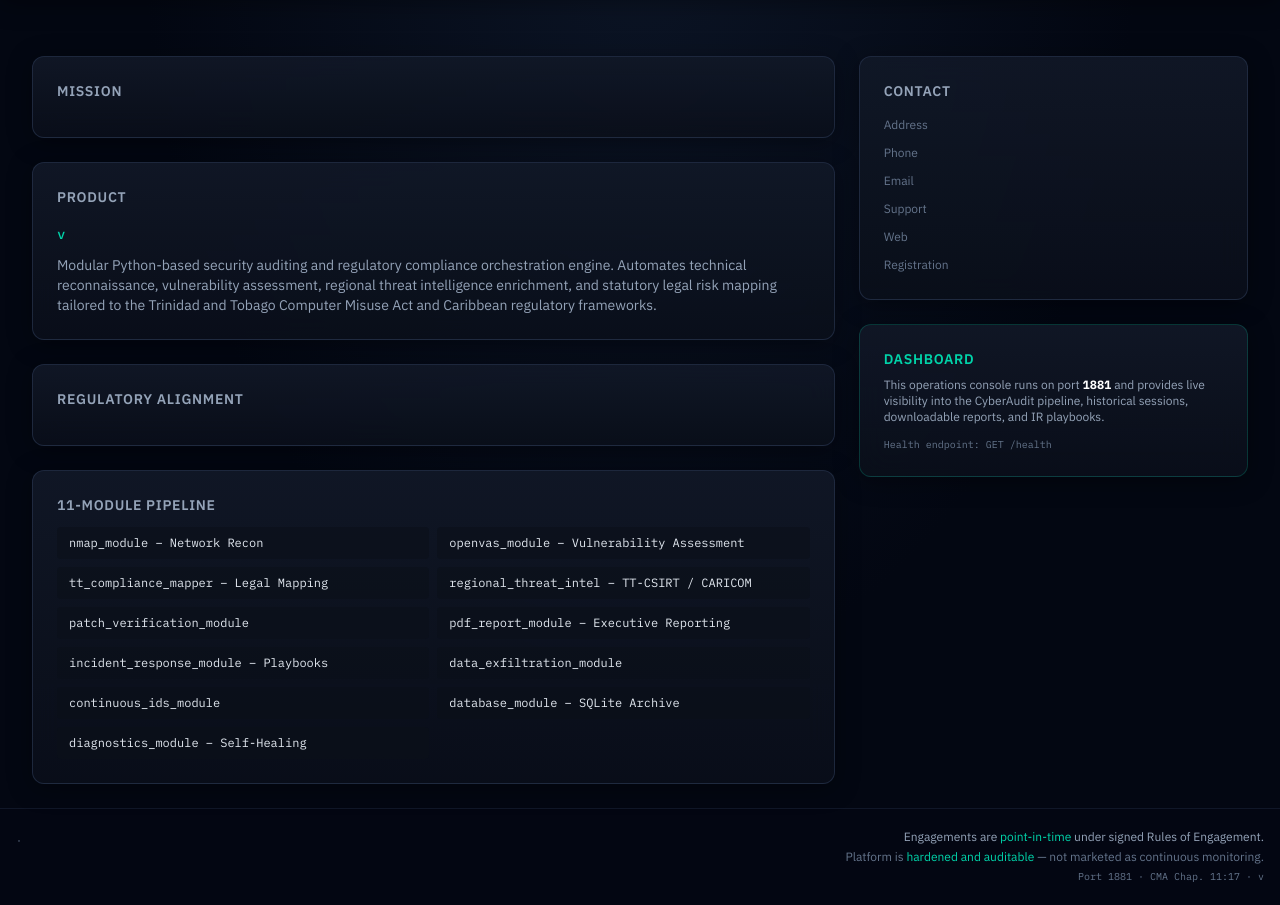
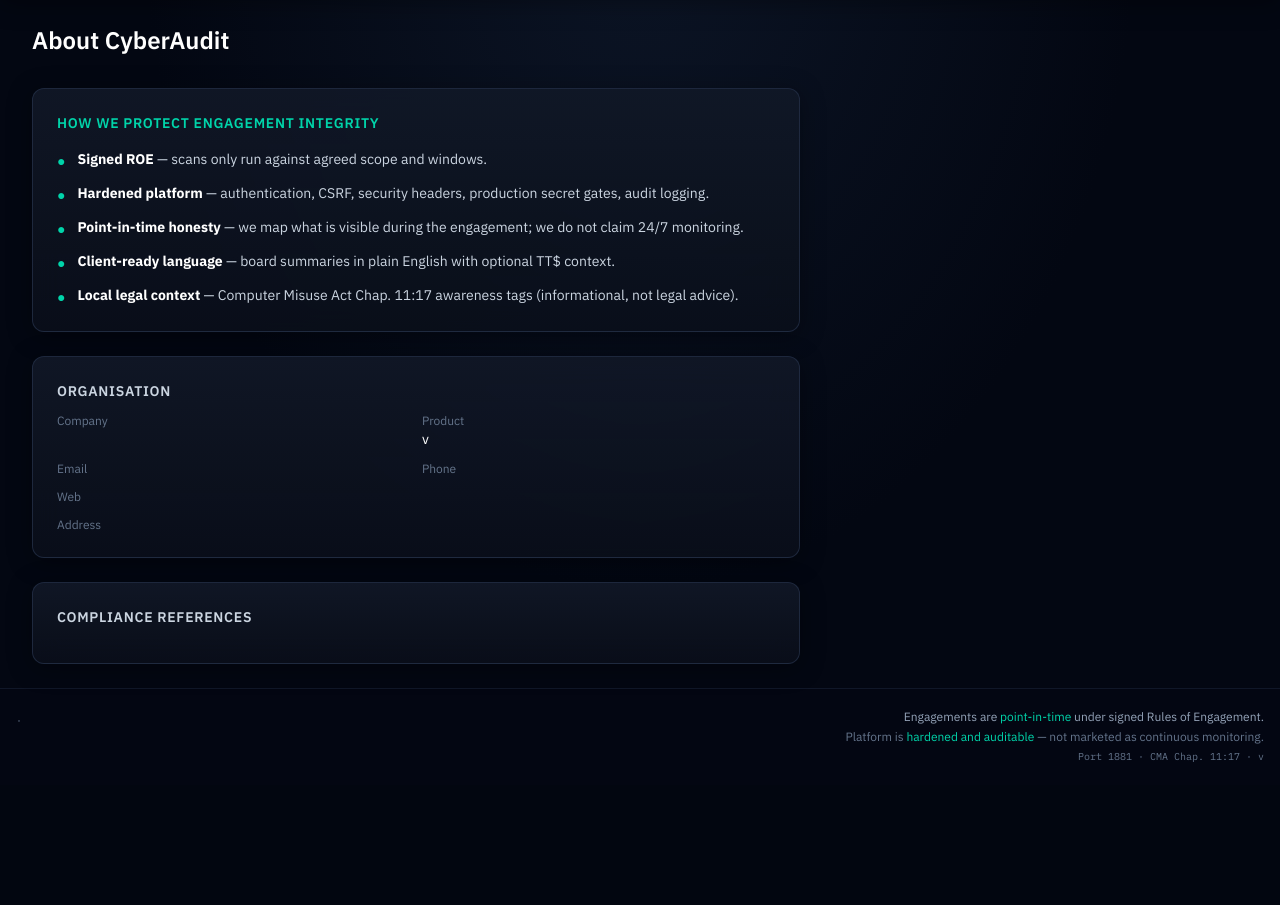
Before and after one commit to trintechdigitaldefense/cyberaudit-dashboard, a Python web app: template templates/about.html in a window 1280 px wide. Shown: the part 94-999 px from the top of the page. After the commit the page ends 856 px from the top, so only its background shows below. Run offline with Jinja, Linux system fonts and the light colour scheme; the template is opened without the code that fills it, so the values that code supplies are empty; some libraries are stand-ins or nearby versions.

Commit message:
ui: polished login, overview, about, client portal with trust messaging

```diff
--- a/templates/about.html
+++ b/templates/about.html
@@ -1,104 +1,37 @@
 {% extends "base.html" %}
 {% block title %}About{% endblock %}
-
 {% block content %}
-<div class="mb-8">
-  <h1 class="text-2xl font-semibold text-white">{{ company.name }}</h1>
-  <p class="text-cyber-accent mt-1">{{ company.tagline }}</p>
-</div>
-
-<div class="grid grid-cols-1 lg:grid-cols-3 gap-6">
-  <div class="lg:col-span-2 space-y-6">
-    <div class="glass rounded-xl p-6">
-      <h2 class="text-sm font-semibold uppercase tracking-wider text-slate-400 mb-3">Mission</h2>
-      <p class="text-slate-200 leading-relaxed">{{ company.mission }}</p>
-    </div>
-
-    <div class="glass rounded-xl p-6">
-      <h2 class="text-sm font-semibold uppercase tracking-wider text-slate-400 mb-3">Product</h2>
-      <p class="text-white font-medium text-lg">{{ company.product }} <span class="text-sm font-mono text-cyber-accent">v{{ company.version }}</span></p>
-      <p class="text-slate-400 mt-2 text-sm">
-        Modular Python-based security auditing and regulatory compliance orchestration engine.
-        Automates technical reconnaissance, vulnerability assessment, regional threat intelligence
-        enrichment, and statutory legal risk mapping tailored to the Trinidad and Tobago
-        Computer Misuse Act and Caribbean regulatory frameworks.
-      </p>
-    </div>
-
-    <div class="glass rounded-xl p-6">
-      <h2 class="text-sm font-semibold uppercase tracking-wider text-slate-400 mb-3">Regulatory Alignment</h2>
-      <ul class="space-y-2">
-        {% for item in company.compliance %}
-        <li class="flex items-start gap-2 text-sm text-slate-300">
-          <span class="text-cyber-accent mt-0.5">▸</span>
-          {{ item }}
-        </li>
-        {% endfor %}
-      </ul>
-    </div>
-
-    <div class="glass rounded-xl p-6">
-      <h2 class="text-sm font-semibold uppercase tracking-wider text-slate-400 mb-3">11-Module Pipeline</h2>
-      <div class="grid grid-cols-1 sm:grid-cols-2 gap-2 text-sm">
-        <div class="px-3 py-2 rounded bg-cyber-900/60 font-mono text-xs">nmap_module – Network Recon</div>
-        <div class="px-3 py-2 rounded bg-cyber-900/60 font-mono text-xs">openvas_module – Vulnerability Assessment</div>
-        <div class="px-3 py-2 rounded bg-cyber-900/60 font-mono text-xs">tt_compliance_mapper – Legal Mapping</div>
-        <div class="px-3 py-2 rounded bg-cyber-900/60 font-mono text-xs">regional_threat_intel – TT-CSIRT / CARICOM</div>
-        <div class="px-3 py-2 rounded bg-cyber-900/60 font-mono text-xs">patch_verification_module</div>
-        <div class="px-3 py-2 rounded bg-cyber-900/60 font-mono text-xs">pdf_report_module – Executive Reporting</div>
-        <div class="px-3 py-2 rounded bg-cyber-900/60 font-mono text-xs">incident_response_module – Playbooks</div>
-        <div class="px-3 py-2 rounded bg-cyber-900/60 font-mono text-xs">data_exfiltration_module</div>
-        <div class="px-3 py-2 rounded bg-cyber-900/60 font-mono text-xs">continuous_ids_module</div>
-        <div class="px-3 py-2 rounded bg-cyber-900/60 font-mono text-xs">database_module – SQLite Archive</div>
-        <div class="px-3 py-2 rounded bg-cyber-900/60 font-mono text-xs">diagnostics_module – Self-Healing</div>
-      </div>
-    </div>
+<div class="max-w-3xl">
+  <h1 class="text-2xl font-semibold text-white mb-2">About CyberAudit</h1>
+  <p class="text-sm text-slate-400 mb-8">{{ company.mission }}</p>
+  <div class="glass rounded-xl p-6 mb-6 space-y-4">
+    <h2 class="text-sm font-semibold uppercase tracking-wider text-cyber-accent">How we protect engagement integrity</h2>
+    <ul class="space-y-3 text-sm text-slate-300">
+      <li class="flex gap-3"><span class="text-cyber-accent mt-0.5">●</span><span><strong class="text-white">Signed ROE</strong> — scans only run against agreed scope and windows.</span></li>
+      <li class="flex gap-3"><span class="text-cyber-accent mt-0.5">●</span><span><strong class="text-white">Hardened platform</strong> — authentication, CSRF, security headers, production secret gates, audit logging.</span></li>
+      <li class="flex gap-3"><span class="text-cyber-accent mt-0.5">●</span><span><strong class="text-white">Point-in-time honesty</strong> — we map what is visible during the engagement; we do not claim 24/7 monitoring.</span></li>
+      <li class="flex gap-3"><span class="text-cyber-accent mt-0.5">●</span><span><strong class="text-white">Client-ready language</strong> — board summaries in plain English with optional TT$ context.</span></li>
+      <li class="flex gap-3"><span class="text-cyber-accent mt-0.5">●</span><span><strong class="text-white">Local legal context</strong> — Computer Misuse Act Chap. 11:17 awareness tags (informational, not legal advice).</span></li>
+    </ul>
   </div>
-
-  <div class="space-y-6">
-    <div class="glass rounded-xl p-6">
-      <h2 class="text-sm font-semibold uppercase tracking-wider text-slate-400 mb-4">Contact</h2>
-      <dl class="space-y-3 text-sm">
-        <div>
-          <dt class="text-slate-500 text-xs">Address</dt>
-          <dd class="text-slate-200 mt-0.5">{{ company.address }}</dd>
-        </div>
-        <div>
-          <dt class="text-slate-500 text-xs">Phone</dt>
-          <dd class="text-slate-200 mt-0.5 font-mono">
-            <a href="tel:+18683620679" class="hover:underline">{{ company.phone }}</a>
-          </dd>
-        </div>
-        <div>
-          <dt class="text-slate-500 text-xs">Email</dt>
-          <dd class="text-cyber-accent mt-0.5">
-            <a href="mailto:{{ company.email }}" class="hover:underline">{{ company.email }}</a>
-          </dd>
-        </div>
-        <div>
-          <dt class="text-slate-500 text-xs">Support</dt>
-          <dd class="text-cyber-accent mt-0.5">
-            <a href="mailto:{{ company.support }}" class="hover:underline">{{ company.support }}</a>
-          </dd>
-        </div>
-        <div>
-          <dt class="text-slate-500 text-xs">Web</dt>
-          <dd class="text-slate-200 mt-0.5">
-            <a href="{{ company.website }}" target="_blank" rel="noopener" class="text-cyber-accent hover:underline">{{ company.website }}</a>
-          </dd>
-        </div>
-        <div>
-          <dt class="text-slate-500 text-xs">Registration</dt>
-          <dd class="text-slate-200 mt-0.5 font-mono">{{ company.reg_number }}</dd>
-        </div>
-      </dl>
-    </div>
-
-    <div class="glass rounded-xl p-6 border border-cyber-accent/20">
-      <h2 class="text-sm font-semibold uppercase tracking-wider text-cyber-accent mb-2">Dashboard</h2>
-      <p class="text-xs text-slate-400 mb-3">This operations console runs on port <strong class="text-white">1881</strong> and provides live visibility into the CyberAudit pipeline, historical sessions, downloadable reports, and IR playbooks.</p>
-      <p class="text-[10px] font-mono text-slate-500">Health endpoint: GET /health</p>
-    </div>
+  <div class="glass rounded-xl p-6 mb-6">
+    <h2 class="text-sm font-semibold uppercase tracking-wider text-slate-300 mb-3">Organisation</h2>
+    <dl class="grid grid-cols-1 sm:grid-cols-2 gap-3 text-sm">
+      <div><dt class="text-xs text-slate-500">Company</dt><dd class="text-white">{{ company.name }}</dd></div>
+      <div><dt class="text-xs text-slate-500">Product</dt><dd class="text-white">{{ company.product }} v{{ company.version }}</dd></div>
+      <div><dt class="text-xs text-slate-500">Email</dt><dd class="text-cyber-accent font-mono">{{ company.email }}</dd></div>
+      <div><dt class="text-xs text-slate-500">Phone</dt><dd class="font-mono text-slate-300">{{ company.phone }}</dd></div>
+      <div class="sm:col-span-2"><dt class="text-xs text-slate-500">Web</dt><dd><a class="text-cyber-accent hover:underline" href="{{ company.website }}" target="_blank" rel="noopener">{{ company.website }}</a></dd></div>
+      <div class="sm:col-span-2"><dt class="text-xs text-slate-500">Address</dt><dd class="text-slate-300">{{ company.address }}</dd></div>
+    </dl>
+  </div>
+  <div class="glass rounded-xl p-6">
+    <h2 class="text-sm font-semibold uppercase tracking-wider text-slate-300 mb-3">Compliance references</h2>
+    <ul class="text-sm text-slate-400 space-y-1">
+      {% for item in company.compliance %}
+      <li>• {{ item }}</li>
+      {% endfor %}
+    </ul>
   </div>
 </div>
 {% endblock %}
```
Also changed, not shown: templates/login.html (+40 -24 lines), templates/portal.html (added, +44 -0 lines).
